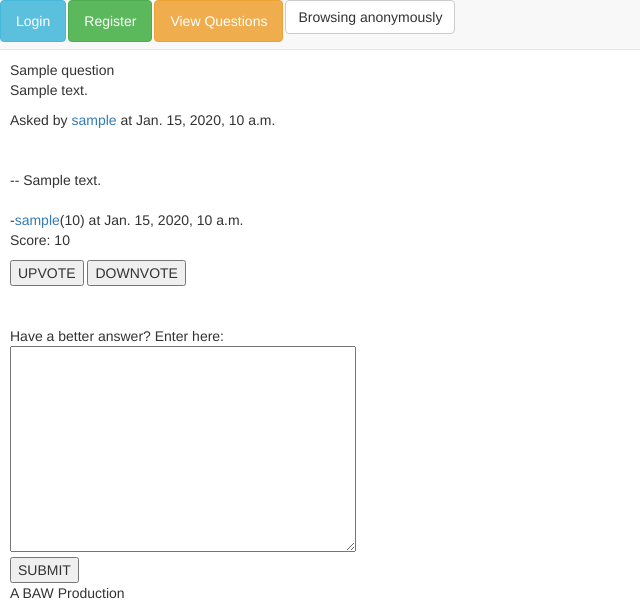
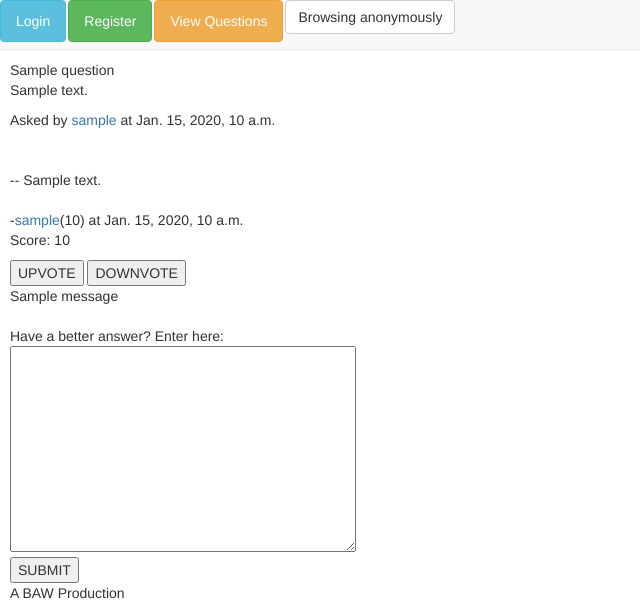
Before and after one commit to tiyd-python-baw/question-box, a Django app: page /question/1 in a window 1280 px wide. Shown: the top 602 px of the page, without its empty margins (0-640 px from the left). Run offline with Django 3.2, Linux system fonts and the light colour scheme; tables that the repository leaves empty hold one stand-in row (values such as "Sample post"); one stand-in notice (Sample message) is shown; parts of the project's set-up code (start-up, migrations or seed data) failed here and were passed over; some libraries are stand-ins or nearby versions.

Commit message:
working with messages

```diff
--- a/question_box/box/templates/box/question_detail.html
+++ b/question_box/box/templates/box/question_detail.html
@@ -20,6 +20,11 @@ Score: {{ answer.points_a }}
 
 
 {% endfor %}
+{% if messages %}
+{% for message in messages %}
+{{ message }}
+{% endfor %}
+{% endif %}
 <br><br>
 <form name="new_answer" method="POST">
   {% csrf_token %}
--- a/question_box/box/views.py
+++ b/question_box/box/views.py
@@ -3,14 +3,11 @@ from django.shortcuts import render, redirect
 from .models import Question, Answers, Score
 from .forms import NewQuestionForm
 from django.contrib.auth.decorators import login_required
-
-# Create your views here.
-
 from django.views.generic import ListView
 from django.contrib.auth.forms import UserCreationForm
 from django.contrib.auth.models import User
 from django.shortcuts import get_object_or_404
-
+from django.contrib import messages
 from itertools import chain
 
 from datetime import datetime
@@ -65,14 +62,18 @@ def question_detail(request, question_pk):
                 request.user.score.points -=1
                 request.user.score.save()
             else:
-                try:
-                     answer = Answers.objects.get(question=question_pk, user=request.user)
-                except:
-                    new_answer = Answers(text=answer_text,
+                    try:
+                        answer = Answers.objects.get(question=question_pk, user=request.user)
+                    #     messages.add_message(request, messages.ERROR, "You've already answered this question!")
+                    #     return render(request, 'box/question_detail.html', {'question':question,
+                    #                                              'answers': answers,
+                    #                                              'messages': messages})
+                    except:
+                        new_answer = Answers(text=answer_text,
                                         timestamp=datetime.now(),
                                         question = question,
                                         user=request.user)
-                    new_answer.save()
+                        new_answer.save()
             return render(request, 'box/question_detail.html', {'question':question,
                                                         'answers': answers})
     return render (request, 'box/question_detail.html', {'question':question,
```
